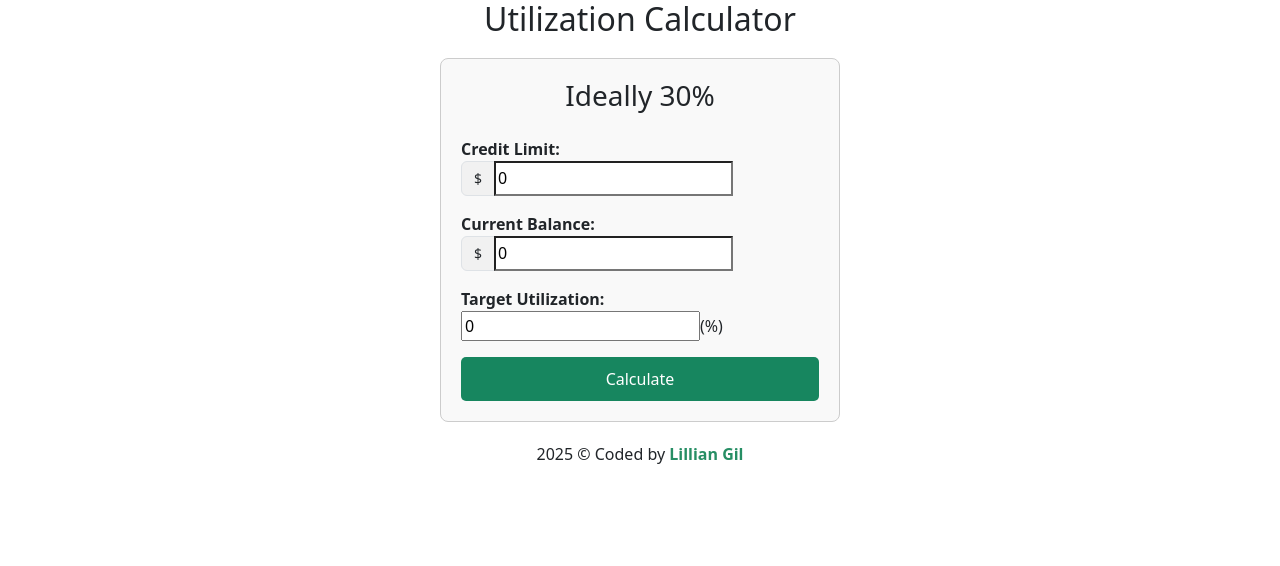
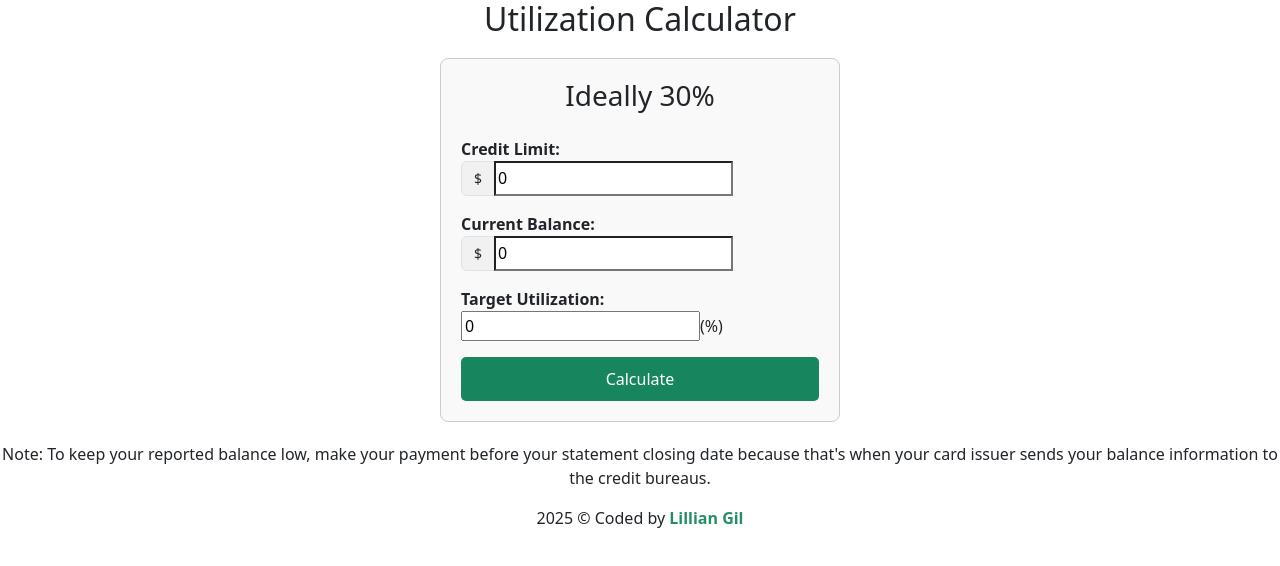
Before and after one commit to lillianmg/UtilizationCalculator, an Angular app: page / in a window 1280 px wide. Shown: the top 566 px of the page. Built offline with nearby package versions, Linux system fonts and the light colour scheme.

Commit message:
Update app.component.html
added foot note

```diff
--- a/src/app/app.component.html
+++ b/src/app/app.component.html
@@ -1,7 +1,7 @@
 <h2><p class="text-center">Utilization Calculator</p></h2>
 <app-calculator></app-calculator> <!-- Embedding CalculatorComponent -->
 <footer class="text-center">
-
+ <div><p>Note: To keep your reported balance low, make your payment before your statement closing date because that's when your card issuer sends your balance information to the credit bureaus.</p></div>
    <div><p>2025 © Coded by <span id="currentYear"></span><strong><a href="https://lilliangil.com/">Lillian Gil</a></strong></p>
     </div>
 </footer>
```
